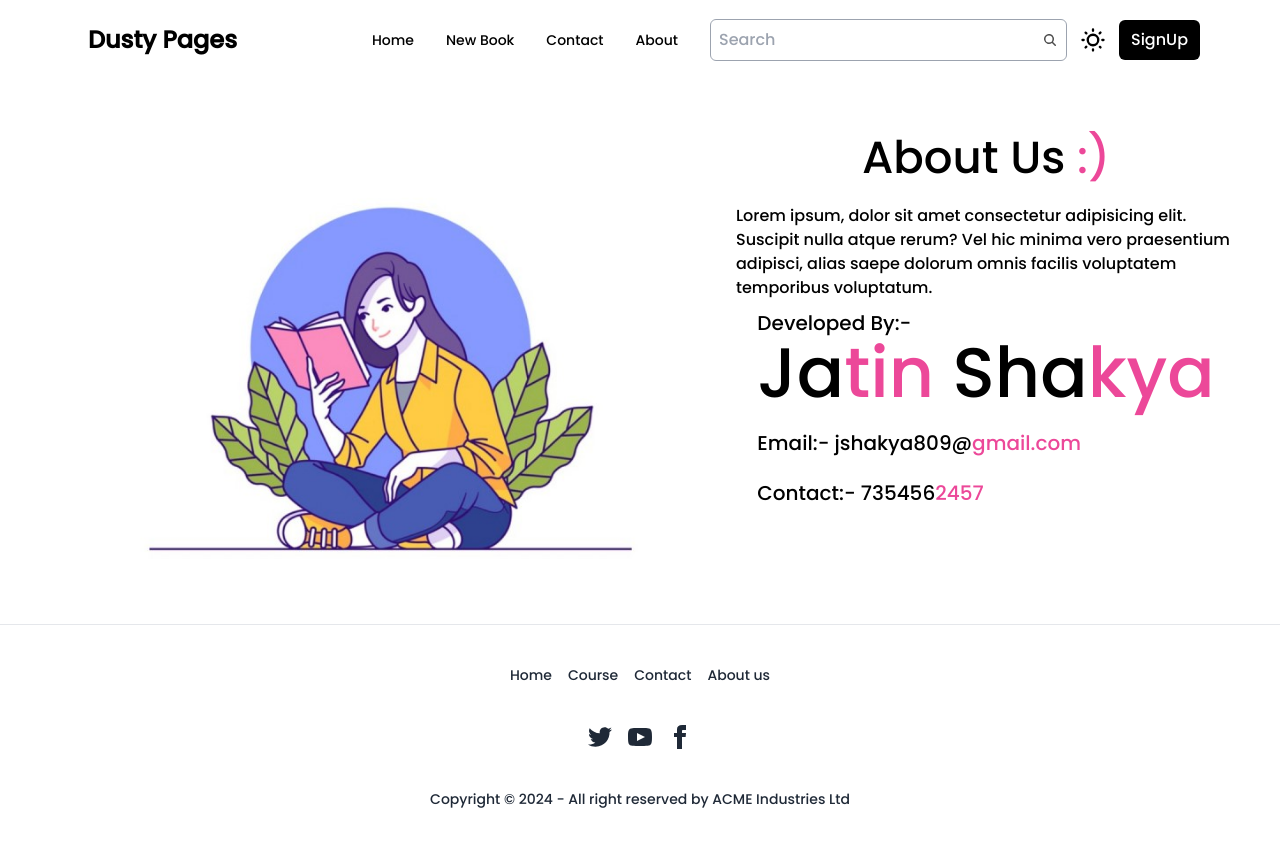
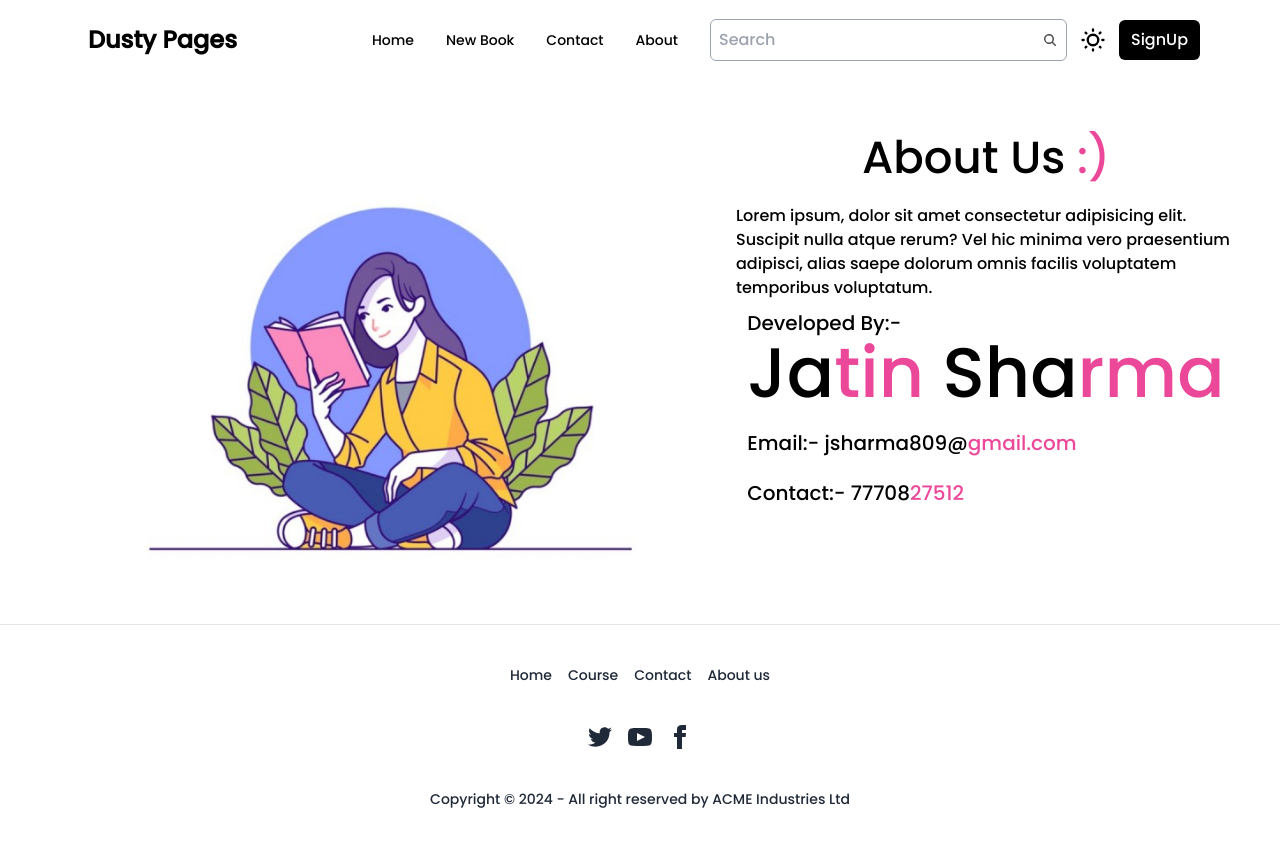
Before and after one commit to jatinshakya809/Book-Store-MERN-WebSIte, a React (Vite) app in the folder Frontend/: page /about in a window 1280 px wide. Shown: the top 846 px of the page. Built offline with nearby package versions, Linux system fonts and the light colour scheme.

Commit message:
Update About.jsx

```diff
--- a/Frontend/src/components/About.jsx
+++ b/Frontend/src/components/About.jsx
@@ -24,15 +24,15 @@ const About = () => {
             <p className="text-[20px]">Developed By:-</p>
             <h1 className="md:text-[70px] md:leading-none text-[40px]  ">
               Ja<span className="text-pink-500">tin </span>
-              Sha<span className="text-pink-500 ">kya</span>
+              Sha<span className="text-pink-500 ">rma</span>
             </h1>
             <p className="text-[20px] py-5">
-              Email:- jshakya809@
+              Email:- jsharma809@
               <span className="text-pink-500 ">gmail.com</span>
             </p>
             <p className="text-[20px] mb-5">
-              Contact:- 735456
-              <span className="text-pink-500 ">2457</span>
+              Contact:- 77708
+              <span className="text-pink-500 ">27512</span>
             </p>
           </div>
         </div>
```
